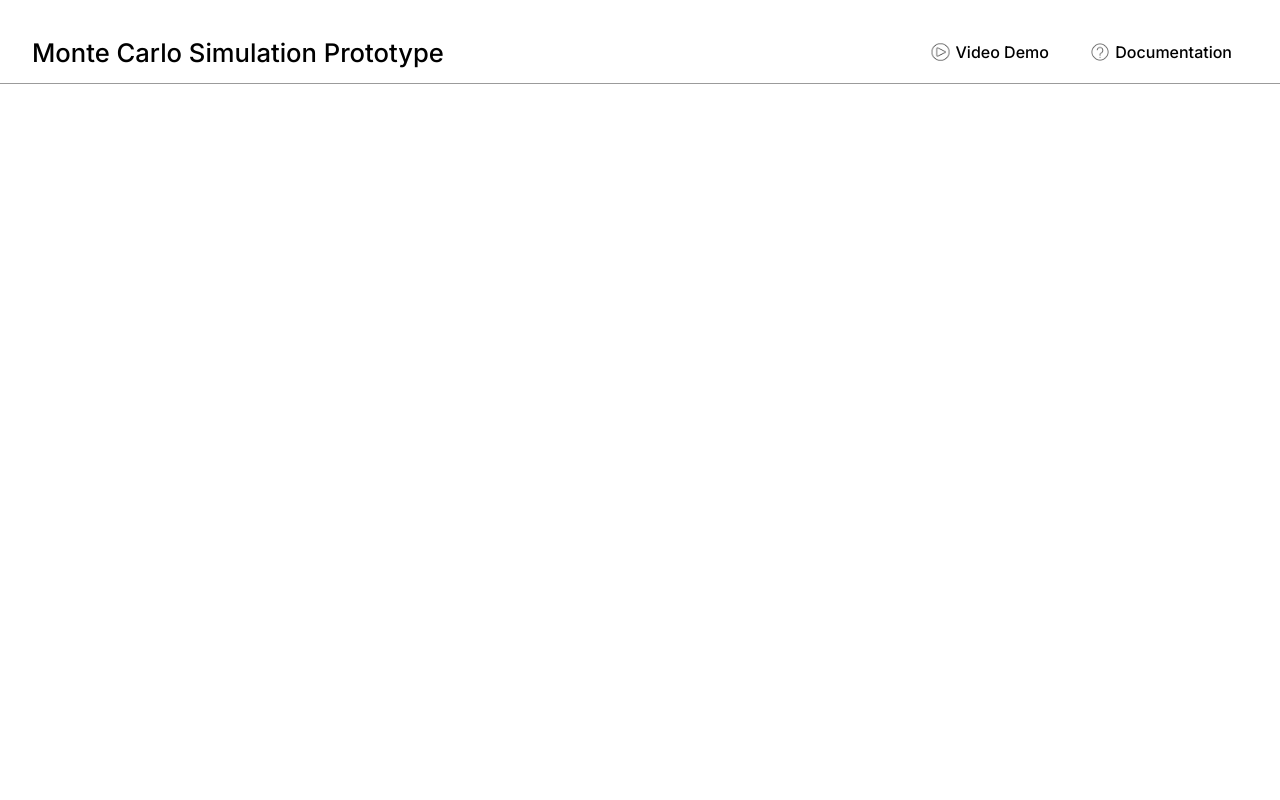
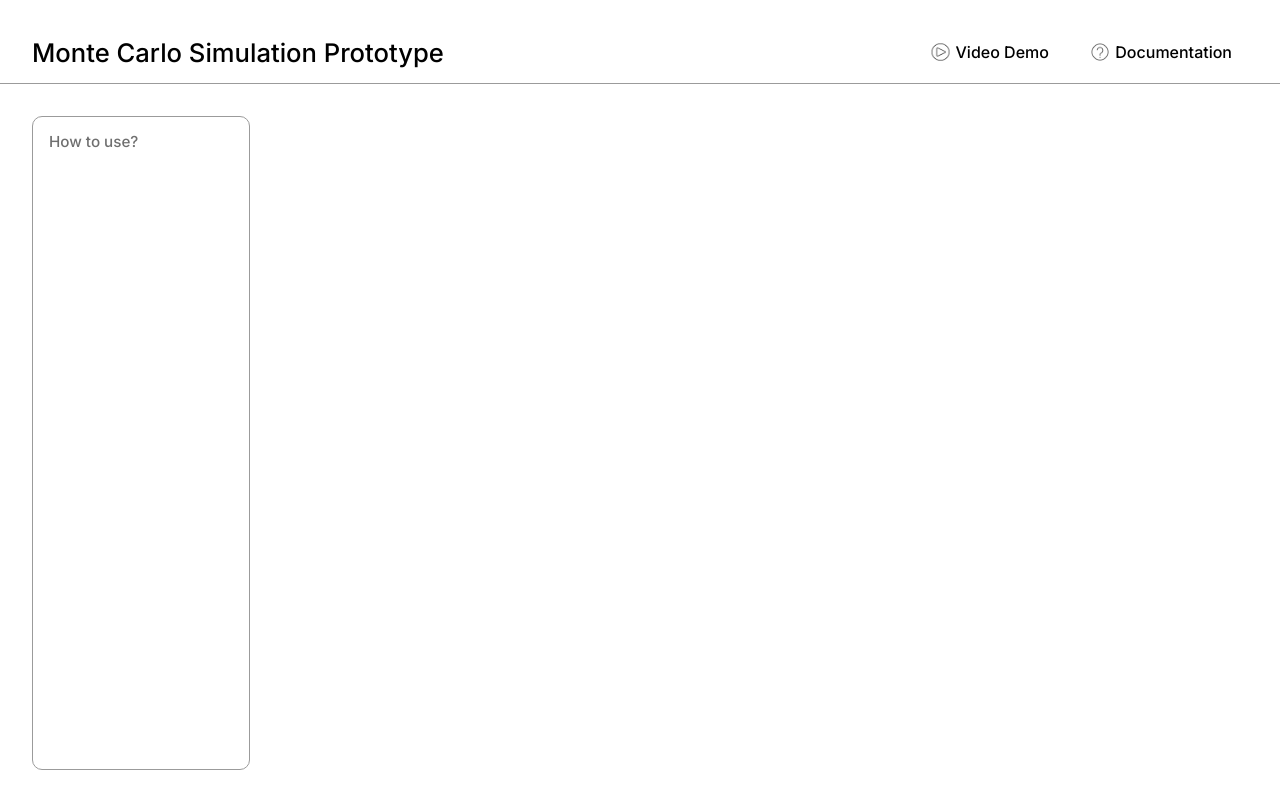
Before and after one commit to matchi-1/Monte-Carlo-Simulation-Prototype, a React (Create React App) app: page / in a window 1280 px wide. Built offline with nearby package versions, Linux system fonts and the light colour scheme.

Commit message:
fixed body layout, initial creation of instructions

```diff
--- a/src/App.css
+++ b/src/App.css
@@ -2,40 +2,72 @@
 
 :root {
   --light-grey: #9B9B9B;
+  --text-dark-grey: #6F6F6F;
 }
 
-.app-container{
+html, body {
+  height: 100%;
+  margin: 0;
+}
+
+.app-container {
   display: flex;
   flex-direction: column;
   font-family: 'Inter', sans-serif;
+  height: 100vh;
 }
 
-.header, .header-right-section, .header-icon-image-right-section{
+.header, .header-right-section, .header-icon-image-right-section, .body {
   display: flex;
   flex-direction: row;
-  font-weight: 500;
 }
 
 .header {
   padding: 1.5rem 3rem 0.2rem 2rem;
-  border-bottom: 1px solid  var(--light-grey);
+  border-bottom: 1px solid var(--light-grey);
   align-items: center;
   justify-content: space-between;
   height: 3.5rem;
+  font-weight: 500;
 }
 
-.header h1{
+.header h1 {
   font-size: 1.6rem;
   font-weight: 500;
 }
 
-.header-icon-image-right-section{
+.header-icon-image-right-section {
   align-items: center;
   margin-left: 2.5rem;
   gap: 0.25rem;
+  font-weight: 500;
 }
 
-.header-icon-image-right-section img{
+.header-icon-image-right-section img {
   width: 1.4rem;
   height: 1.4rem;
 }
+
+
+.body {
+  flex: 1;
+  align-items: flex-start;
+  justify-content: flex-start;
+  padding: 2rem 3rem 3rem 2rem;
+}
+
+.instructions-container {
+  padding: 0rem 1rem 1rem 1rem;
+  align-items: center;
+  justify-content: flex-start;
+  border: 1px solid var(--light-grey);
+  border-radius: 10px;
+  width: 11.5rem;
+  height: 100%;
+}
+
+.instructions-container p {
+  font-weight: 500;
+  font-size: 0.95rem;
+  color: var(--text-dark-grey);
+}
--- a/src/App.js
+++ b/src/App.js
@@ -18,8 +18,14 @@ function App() {
         </div>
       </div>
       <div className='body'>
-        <div className='instructions'>
+        <div className='instructions-container'>
+          <p>How to use?</p>
+          <div className='data-inst-container'>
 
+          </div>
+          <div className='data-inst-container'>
+
+          </div>
         </div>
         <div className='monte-carlo-sim-container'>
           <div className='hist-cat-container'>
```
